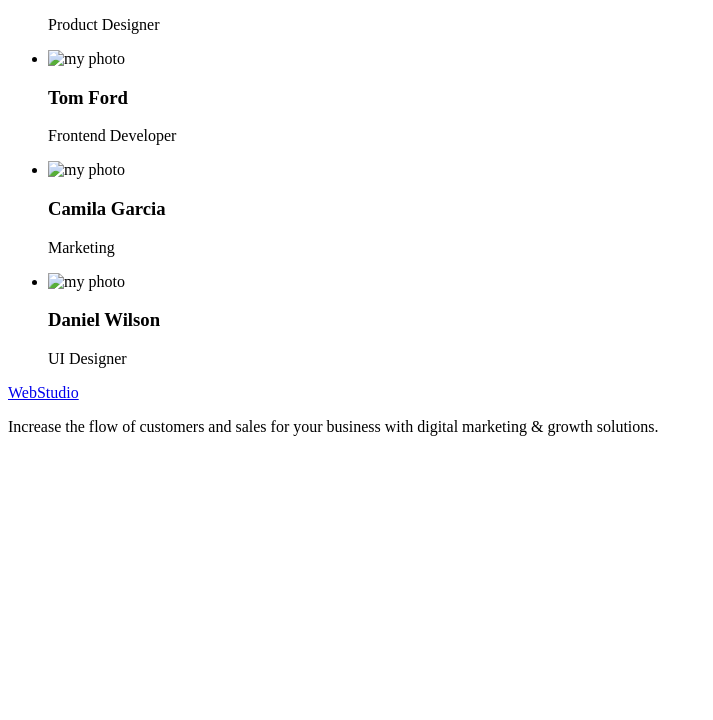
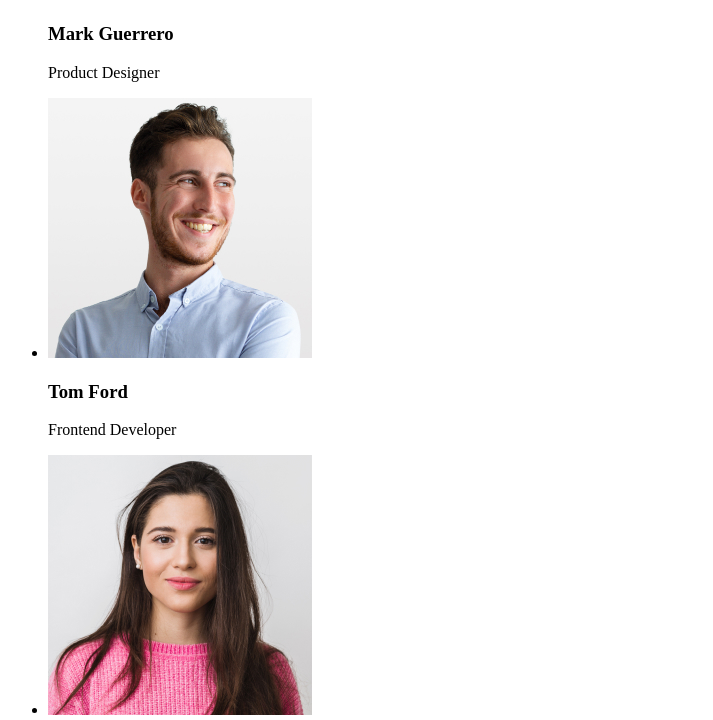
Before and after one commit to mrbombastik21/goit-markup-hw-01, a plain HTML site: page index.html in a window 1280 px wide. Shown: the part 920-1640 px from the top of the page, without its empty margins (0-713 px from the left). Before the commit the page ends 1372 px from the top, so only its background shows below. Drawn offline with Linux system fonts and the light colour scheme.

Commit message:
update index.html

```diff
--- a/index.html
+++ b/index.html
@@ -28,6 +28,7 @@
         <button type="button">Order Service</button>
       </section>
       <section>
+        <h2>content</h2>
         <ul>
           <h3>Strategy</h3>
           <li>
@@ -67,34 +68,24 @@
         <ul>
           <li>
             <img src="./images/img.jpg" alt="my photo" width="264" />
+
             <h3>Mark Guerrero</h3>
             <p>Product Designer</p>
           </li>
           <li>
-            <img
-              src="./images/img (1).jpg (1).jpg"
-              alt="my photo"
-              width="264"
-            />
+            <img src="./images/img (1).jpg" alt="my photo" width="264" />
+
             <h3>Tom Ford</h3>
             <p>Frontend Developer</p>
           </li>
           <li>
-            <img
-              src="./images/img (2).jpg (2).jpg"
-              alt="my photo"
-              width="264"
-            />
+            <img src="./images/img (2).jpg" alt="my photo" width="264" />
 
             <h3>Camila Garcia</h3>
             <p>Marketing</p>
           </li>
           <li>
-            <img
-              src="./images/img (3).jpg (3).jpg"
-              alt="my photo"
-              width="264"
-            />
+            <img src="./images/img (3).jpg" alt="my photo" width="264" />
 
             <h3>Daniel Wilson</h3>
             <p>UI Designer</p>
```
